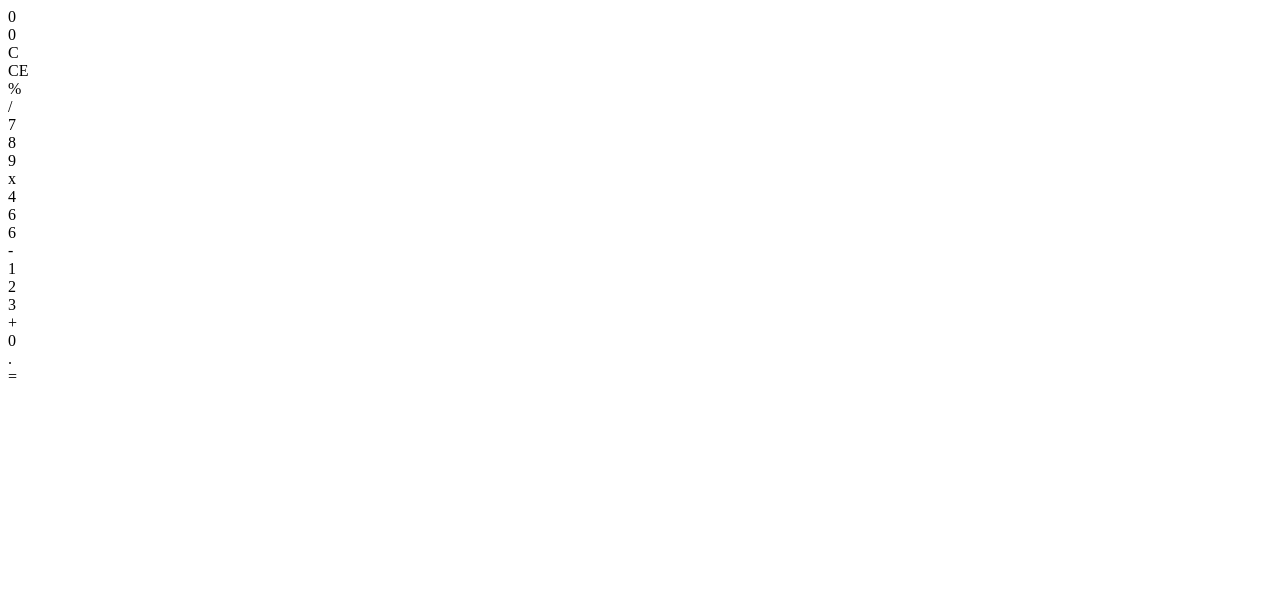
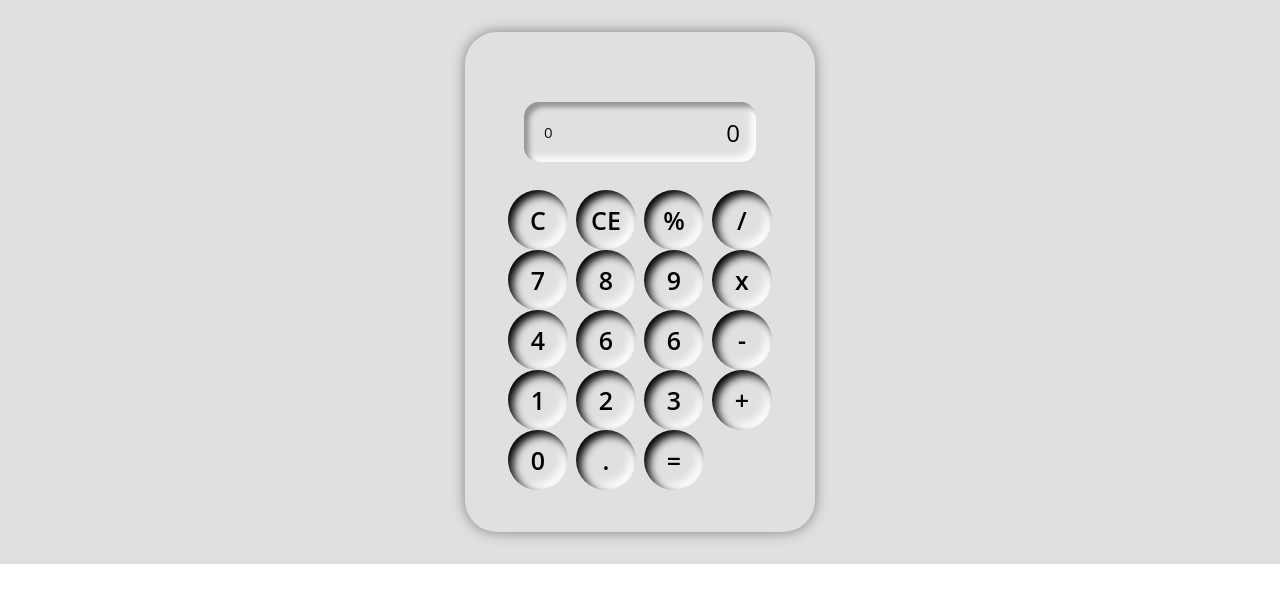
Before and after one commit to alban-okoby/jschallenge, a plain HTML site: page index.html in a window 1280 px wide. Drawn offline with Linux system fonts and the light colour scheme.

Commit message:
Begun calculator design

```diff
--- a/assets/style.css
+++ b/assets/style.css
@@ -0,0 +1,90 @@
+:root {
+    --white: #fff;
+    --light: hsl(0, 0%, 88%);
+    --gray: hsl(0, 0%, 50%);
+    --aqua: aqua;
+    --black: hsl(0, 0%, 0%);
+}
+* {
+    padding: 0;
+    margin: 0;
+    box-sizing: border-box;
+}
+html {
+    font-family: 'Open Sans';
+}
+body *{
+    align-items: center;
+    averflow: hidden;
+}
+.container {
+    width: 90%;
+    height: 31.25rem;
+    max-width: 21.875rem;
+    border-radius: 2rem;
+    box-shadow: 0rem 0rem .875rem var(--gray);
+    margin-top: 2rem;
+    margin-bottom: 2rem;
+
+}
+section {
+    width: 100%
+    min-heght: 100%;
+    justify-content: center;
+    display: flex;
+    background: var(--light);
+}
+.display {
+    width: 100%;
+    height: 6.25rem;
+    position: relative;
+    text-align: right;
+    font-size: 1.875rem;
+    padding: 1.25rem;
+}
+.display-1 {
+    height: 1.25rem;
+    bottom: 2.5rem;
+    left: 2.5rem;
+    position: absolute;
+    font-size: .938rem;
+    opacity: .9;
+}
+.border {
+    width: 100%;
+    height: 3.75rem;
+    padding-right: 1rem;
+    display: flex;
+    justify-content: flex-end;
+    border-radius: 15px;
+    box-shadow: inset .313rem .313rem .313rem #949494, inset -0.313rem -0.313rem .438rem var(--white);
+    font-size: 1.5rem;
+    background: var(--light);
+}
+.result {
+    display: none;
+}
+.buttons {
+    place-items: center;
+    display: grid;
+    grid-template-columns: repeat(4, minmax(4.25rem, 1fr));
+    transform: translateY(.5rem);
+    color: var(--black);
+}
+.button {
+    width: 60px;
+    height: 60px;
+    display: flex;
+    justify-content: center;
+    font-size: 25px;
+    cursor: pointer;
+    border-radius: 6.5rem;
+    box-shadow: inset .313rem .313rem .5rem, inset -0.313rem -0.313rem .5rem var(--white);
+    background: var(--light);
+    font-weight: 600;
+}
+.button:hover {
+    color: var(--white);
+    background: #222;
+    box-shadow: inset .313rem .313rem .5rem var(--black), inset -0.313rem -0.313rem .5rem var(--black);
+}
--- a/index.html
+++ b/index.html
@@ -1,5 +1,6 @@
 <!DOCTYPE html>
 <html lang="fr">
+
 <head>
     <meta charset="UTF-8">
     <meta http-equiv="X-UA-Compatible" content="IE=edge">
@@ -7,7 +8,9 @@
     <title>Developper une calculatrice avec les technlogies Html, Css et JavaScript</title>
     <link rel="stylesheet" href="assets/style.css">
 </head>
+
 <body>
+    <section>
         <section class="container">
             <div class="calculator">
                 <div class="display">
@@ -40,6 +43,8 @@
                 </div>
             </div>
         </section>
+    </section>
     <script src="assets/script.js"></script>
 </body>
+
 </html>
```
Also changed, not shown: 1 other file. Lines whose indentation alone changed are shown as unchanged.
